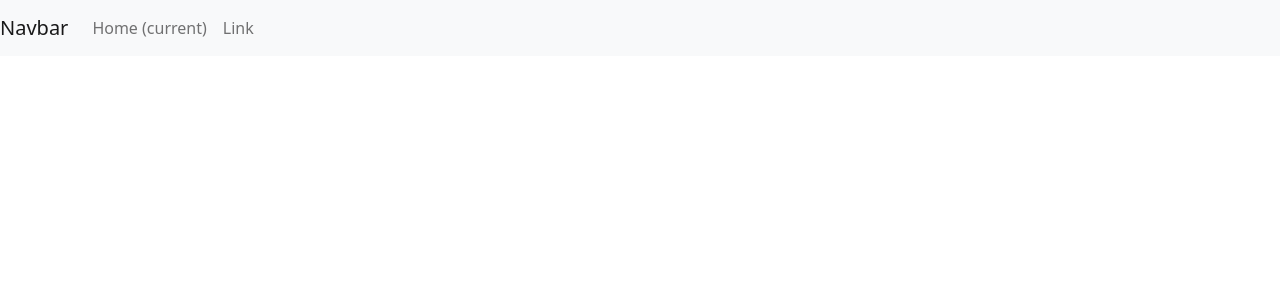
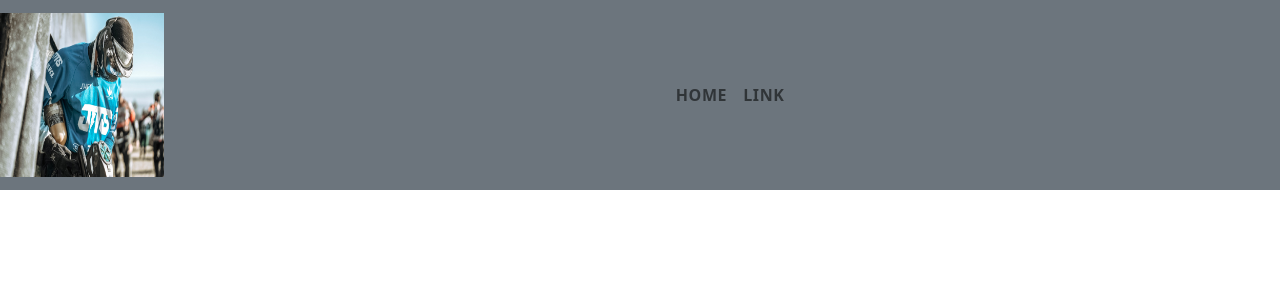
Before and after one commit to lverghese/lvreact-portfolio, a React (Create React App) app: page / in a window 1280 px wide. Shown: the top 300 px of the page. Built offline with nearby package versions, Linux system fonts and the light colour scheme.

Commit message:
navbar some styling

```diff
--- a/src/App.css
+++ b/src/App.css
@@ -1,38 +1,24 @@
-.App {
-  text-align: center;
+@import url('https://fonts.googleapis.com/css2?family=Roboto+Condensed&display=swap');
+
+body {
+  font-family: 'Roboto Condensed' sans-serif;
 }
 
-.App-logo {
-  height: 40vmin;
-  pointer-events: none;
+/****************************** NAVBAR **************************/
+
+.logo {
+  height: 10.265rem;
+  width: 10.265rem;
 }
 
-@media (prefers-reduced-motion: no-preference) {
-  .App-logo {
-    animation: App-logo-spin infinite 20s linear;
-  }
+/*** Links **/
+
+.nav-link {
+  font-weight: 700;
+  letter-spacing: 0.0375rem;
+  cursor: pointer;
 }
 
-.App-header {
-  background-color: #282c34;
-  min-height: 100vh;
-  display: flex;
-  flex-direction: column;
-  align-items: center;
-  justify-content: center;
-  font-size: calc(10px + 2vmin);
-  color: white;
+nav ul li {
+  text-transform: uppercase;
 }
-
-.App-link {
-  color: #61dafb;
-}
-
-@keyframes App-logo-spin {
-  from {
-    transform: rotate(0deg);
-  }
-  to {
-    transform: rotate(360deg);
-  }
-}
--- a/src/components/Nav/index.js
+++ b/src/components/Nav/index.js
@@ -1,20 +1,22 @@
 import React from 'react';
+import 'bootstrap/dist/css/bootstrap.min.css'
+import pic from '../../images/Header.JPG'
 
 const Nav = () => {
     return (
-        <nav className="navbar navbar-expand-lg navbar-light bg-light">
-  <a className="navbar-brand" href="#">Navbar</a>
+        <nav className="navbar navbar-expand-lg navbar-light bg-secondary">
+  <a className="navbar-brand text-light" href="/"><img className='logo' src={pic} alt='Profile'/></a>
   <button className="navbar-toggler" type="button" data-toggle="collapse" data-target="#navbarSupportedContent" aria-controls="navbarSupportedContent" aria-expanded="false" aria-label="Toggle navigation">
     <span className="navbar-toggler-icon"></span>
   </button>
 
   <div className="collapse navbar-collapse" id="navbarSupportedContent">
-    <ul className="navbar-nav mr-auto">
+    <ul className="navbar-nav mx-auto">
       <li className="nav-item active">
-        <a className="nav-link" href="#">Home <span className="sr-only">(current)</span></a>
+        <a className="nav-link" href="/">Home <span className="sr-only"></span></a>
       </li>
       <li className="nav-item">
-        <a className="nav-link" href="#">Link</a>
+        <a className="nav-link" href="/">Link</a>
       </li>
     </ul>
   </div>
```
Also changed, not shown: public/manifest.json, src/images/Header.JPG (added), 1 other file (tests, documents, lock files or other folders).
